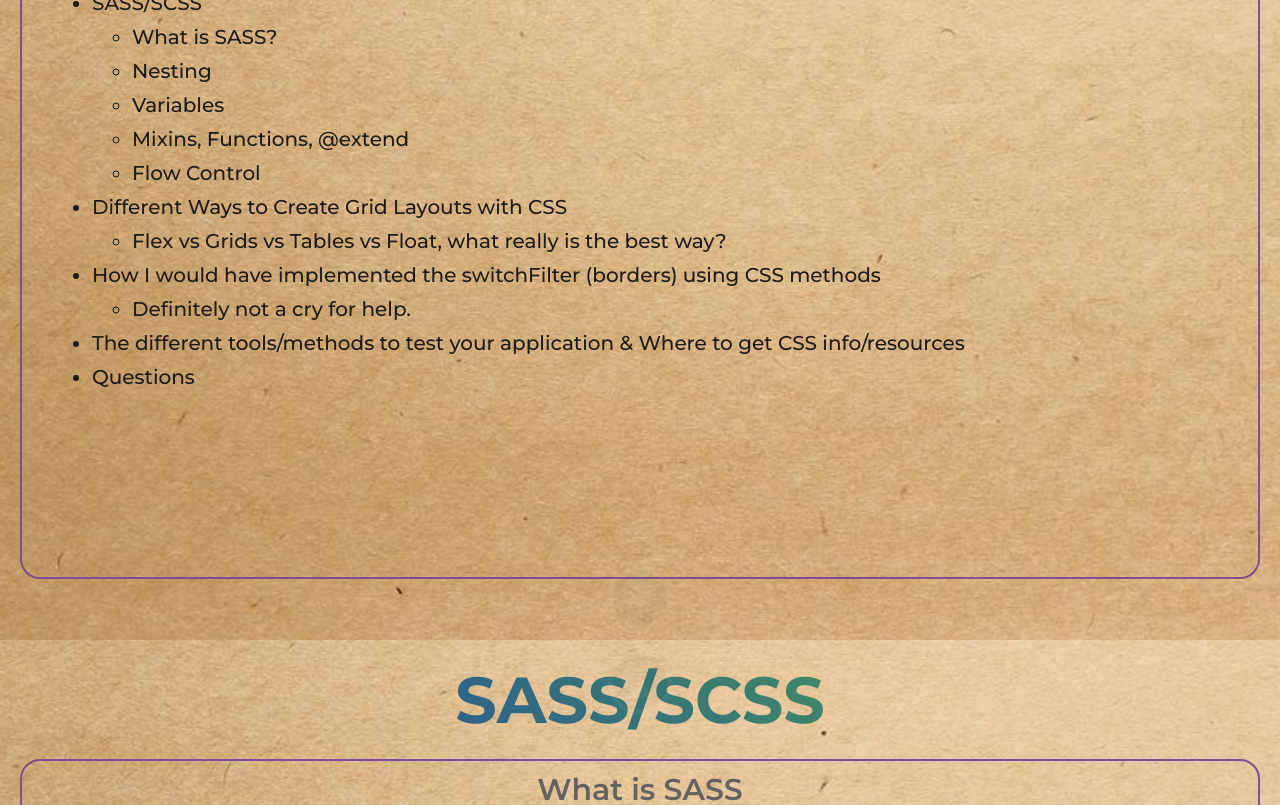
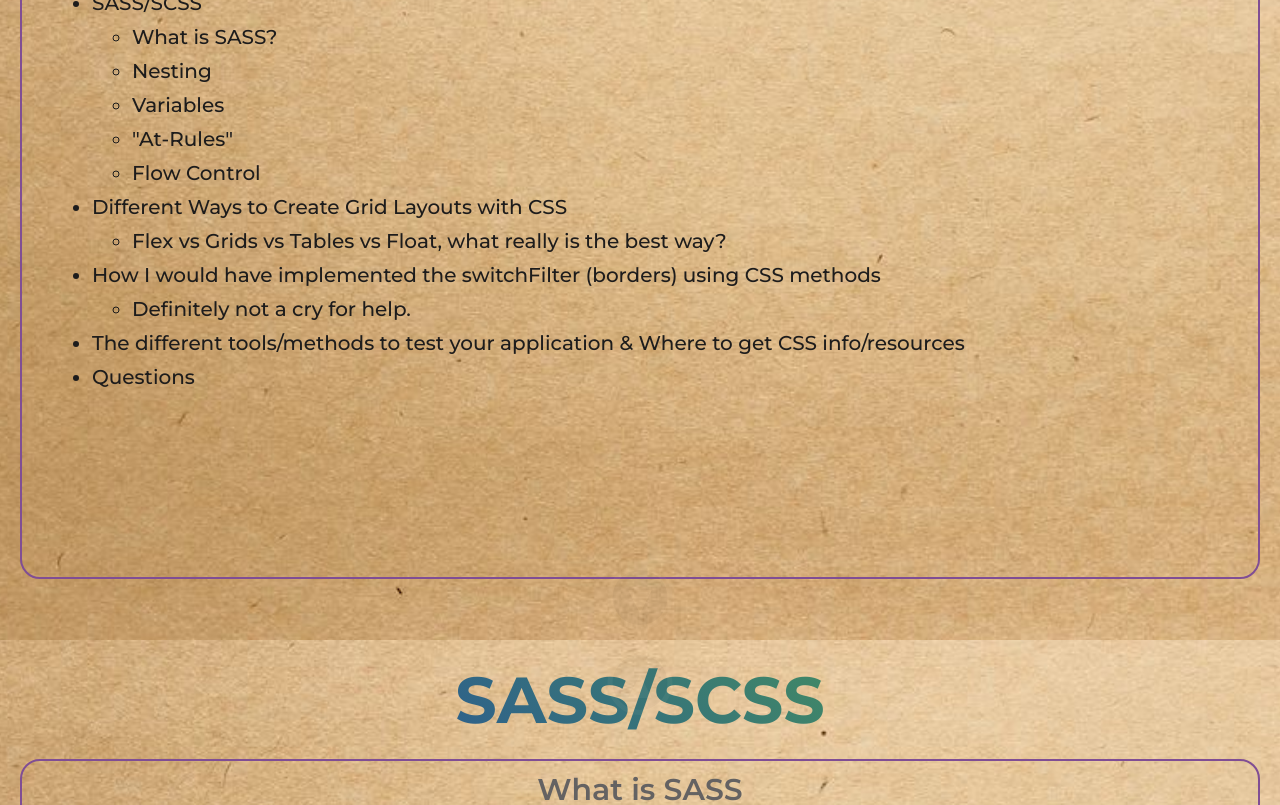
Before and after one commit to garcian5/SassDemo, a Vue app: page / in a window 1280 px wide. Shown: the part 960-1765 px from the top of the page. Built offline with nearby package versions, Linux system fonts and the light colour scheme.

Commit message:
added switchfilter stuff

```diff
--- a/src/components/Slide.vue
+++ b/src/components/Slide.vue
@@ -19,7 +19,9 @@
     bodyText: null,
     bodyList: [],
     subTitle: null,
-    links: []
+    links: [],
+    smallText: null,
+    showSwitchFilter: false
   });
 
   const clickedDiv = ref<number | 0>(0);
@@ -35,6 +37,8 @@
       slide.bodyText = props.slide.bodyText;
       slide.bodyList = props.slide.bodyList;
       slide.links = props.slide.links;
+      slide.smallText = props.slide.smallText;
+      slide.showSwitchFilter = props.slide.showSwitchFilter;
     }
   }
   //#endregion
@@ -74,6 +78,7 @@
     </div>
     <div class="slide-body" v-else>
       <div class="slide-subtitle" v-if="slide.subTitle">{{ slide.subTitle }}</div>
+      <small class="slide-small" v-if="slide.smallText">{{ slide.smallText }}</small>
 
       <p class="slide-text" v-if="slide.bodyText">{{ slide.bodyText }}</p>
 
@@ -85,6 +90,11 @@
           </ul>
         </li>
       </ul>
+
+      <div class="container" v-if="slide.showSwitchFilter">
+        <div class="box" @click="selectDiv(1)" :class="{'switchFilter': clickedDiv == 1}">1</div>
+        <div class="box" @click="selectDiv(2)" :class="{'switchFilter': clickedDiv == 2}">2</div>
+      </div>
 
       <div class="imgs" v-if="slide.imgs.length > 0">
         <img v-for="(img, index) in slide.imgs" :src="img" alt="" :key="img + index" />
@@ -122,6 +132,9 @@
   text-align: center;
   margin-top: 10px;
 }
+.slide-small {
+  @include textFormats(20px, 400);
+}
 
 .slide-body {
   border: 2px solid $tertiary-color;
@@ -148,6 +161,20 @@
   }
 }
 
+.container {
+  position: relative;
+  z-index: 900;
+  display: flex;
+  .box {
+    flex: 1;
+    padding: 50px 0;
+    // border: 2px solid $dark;
+    // border-radius: 20px;
+    text-align: center;
+    cursor: pointer;
+  }
+}
+
 /* https://freefrontend.com/css-border-animations/ */
 /* https://codepen.io/t_afif/pen/rNJegrz */
 .switchFilter {
@@ -159,9 +186,9 @@
     conic-gradient(at bottom 4px left  4px,  #0000 90deg,#000 0)
      0   var(--animate,200%)/var(--animate,4px) 200% border-box no-repeat,
     linear-gradient(#000 0 0) padding-box no-repeat;
-  transition: .5s, -webkit-mask-position .5s .5s;
+  transition: .3s, -webkit-mask-position .3s .3s;
   --animate: 100%;
-  transition: .5s, -webkit-mask-size .5s .5s;
+  transition: .3s, -webkit-mask-size .3s .3s;
 }
 
 .slide-btns {
@@ -172,7 +199,7 @@
 .btn-def {
   @include textFormats(40px, 600);
   transform: translateX(-50%);
-  z-index: 900;
+  z-index: 10;
   cursor: pointer;
   opacity: .05;
   box-shadow: none;
--- a/src/components/Slides.vue
+++ b/src/components/Slides.vue
@@ -39,7 +39,7 @@
       bodyList: [
         {
           parent: 'SASS/SCSS',
-          children: ['What is SASS?', 'Nesting', 'Variables', 'Mixins, Functions, @extend', 'Flow Control']
+          children: ['What is SASS?', 'Nesting', 'Variables', '"At-Rules"', 'Flow Control']
         },
         {
           parent: 'Different Ways to Create Grid Layouts with CSS',
@@ -125,6 +125,59 @@
         }
       ]
     }),
+
+    new SlideData({
+      title: '"At-Rules"',
+      bodyIsHTML: false,
+      bodyText: 'Some of the most useful "At-Rules" are:',
+      bodyList: [
+        {
+          parent: 'Mixins = allows you to define styles that can be re-used throughout your stylesheet.',
+          children: ['@Mixin = the directive lets you create CSS code that is to be reused.', '@Include = directive is created to let you use (include) the mixin.']
+        },
+        {
+          parent: 'Functions = allows you to define complex operations on SassScript values that you can re-use throughout your stylesheet.',
+          children: ['They make it easy to abstract out common formulas and behaviors in a readable way', 'Mixins and functions are very similar but remember that functions should be used to compute values and return values while mixins should define styles.']
+        },
+        {
+          parent: 'Extension = allows you share a set of CSS properties from one selector to another.',
+          children: ['This is useful if you have almost identically styled elements that only differ in some small details.']
+        }
+      ]
+    }),
+
+    new SlideData({
+      title: '"Flow Control"',
+      bodyIsHTML: false,
+      bodyText: `These are another set of "At-Rules" that make it possible to control whether styles get emitted, or to emit them multiple times with small variations.
+
+      They can also be used in mixins and functions to write small algorithms to make writing your Sass easier.`,
+      bodyList: [
+        {
+          parent: '@if controls whether or not a block is evaluated.',
+          children: []
+        },
+        {
+          parent: '@each evaluates a block for each element in a list or each pair in a map.',
+          children: []
+        },
+        {
+          parent: '@for evaluates a block a certain number of times.',
+          children: []
+        },
+        {
+          parent: '@while evaluates a block until a certain condition is met.',
+          children: []
+        }
+      ]
+    }),
+
+    new SlideData({
+      title: 'switchFilter in CSS',
+      bodyIsHTML: false,
+      bodyText: `Generating the switchFilter (animated border) in the Legacy system is dark and complex. Today, I will try to replicate the simple animation on its border with CSS (and maybe some dark magic)`,
+      showSwitchFilter: true
+    }),
   ];
 </script>
 
--- a/src/data/schema/SlideData.ts
+++ b/src/data/schema/SlideData.ts
@@ -19,6 +19,9 @@ export class SlideData {
   bodyList: IBodyList[] = [];
 
   links: ILinks[] = [];
+  smallText: string | null = null;
+
+  showSwitchFilter: boolean = false;
 
   constructor(slide?: Partial<SlideData>) {
     Object.assign(this, slide);
```
